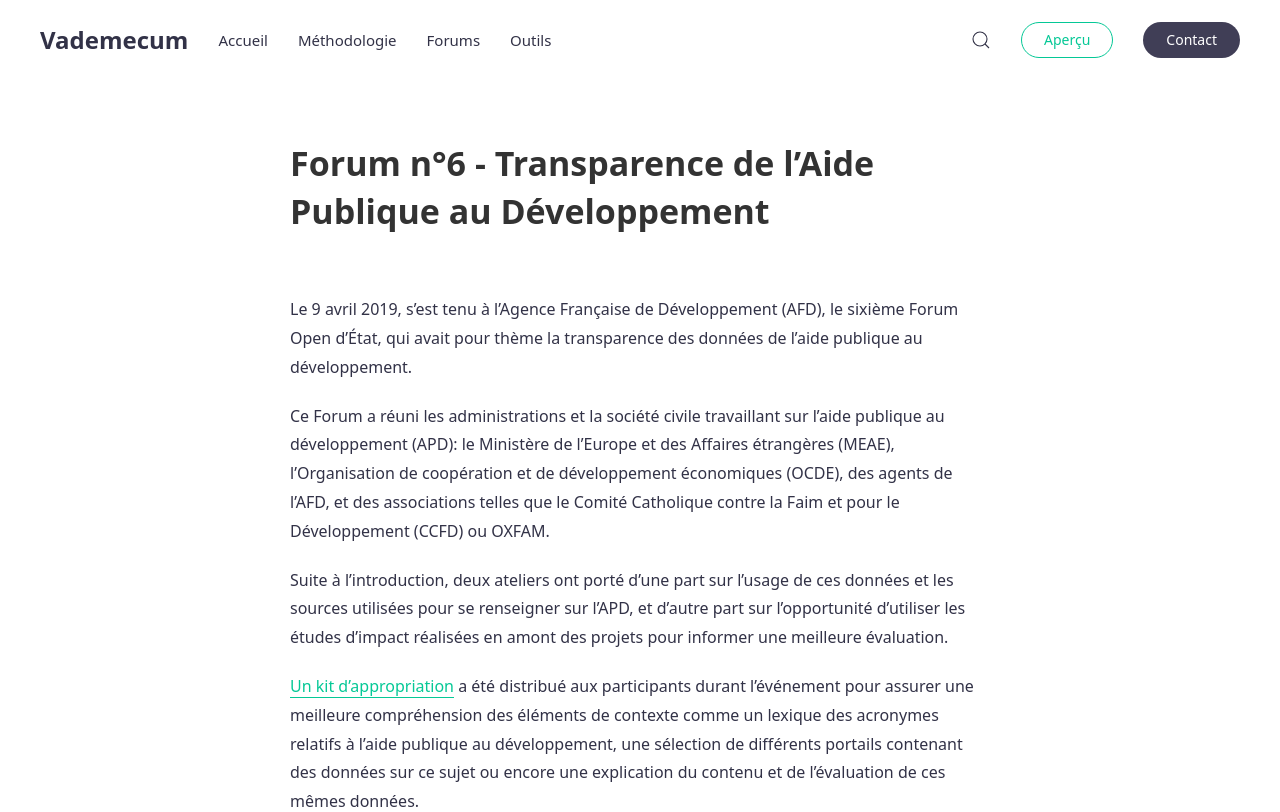
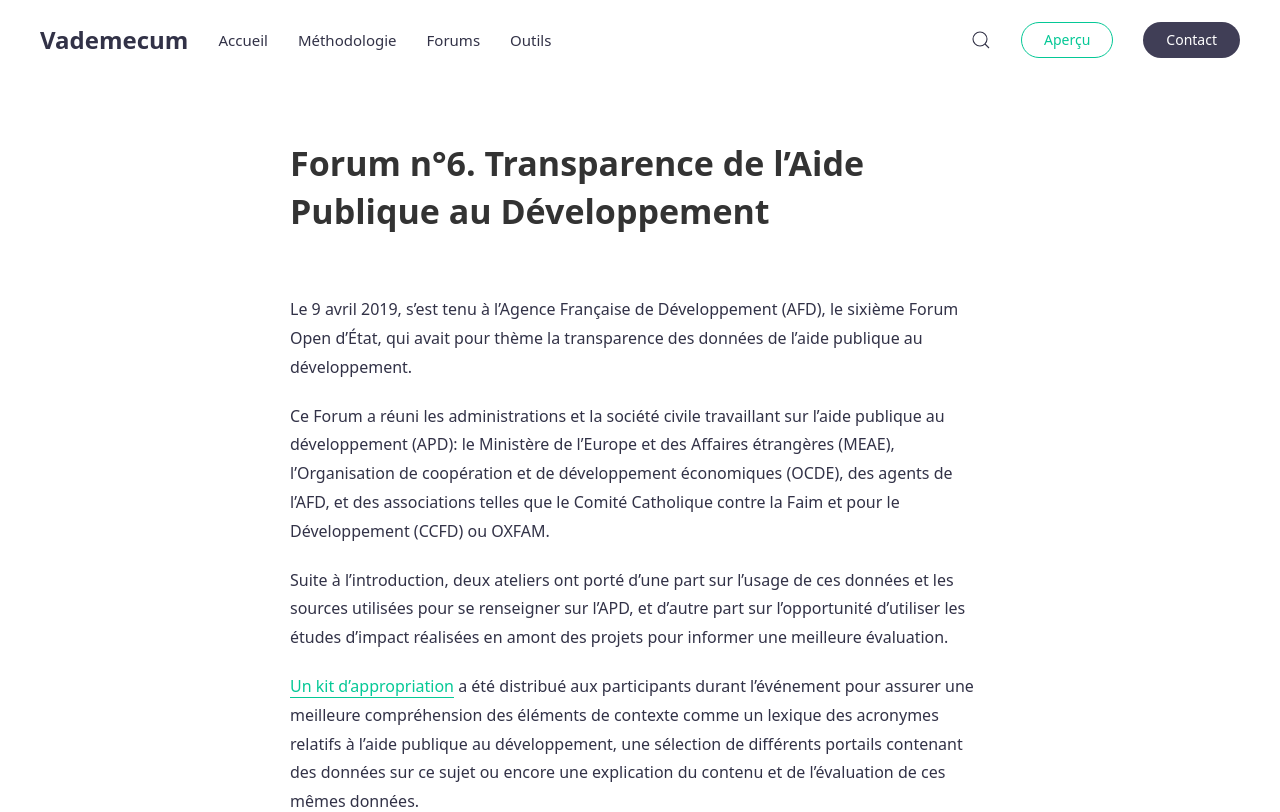
Before and after one commit to datactivist/vademecum, a Jekyll site: the page built from _posts/2019-04-09-transparence-aide-developpement.md, in a window 1280 px wide and 900 px high, cut to the strip 0-812 px from the top of the window. Built offline with Jekyll 4.4.1, drawn with Linux system fonts in a browser that asks for light colours.

```diff
--- a/_posts/2019-04-09-transparence-aide-developpement.md
+++ b/_posts/2019-04-09-transparence-aide-developpement.md
@@ -1,5 +1,5 @@
 ---
-title: Forum n°6 - Transparence de l’Aide Publique au Développement
+title: Forum n°6. Transparence de l’Aide Publique au Développement
 categories: [updates]
 ---
 
```
